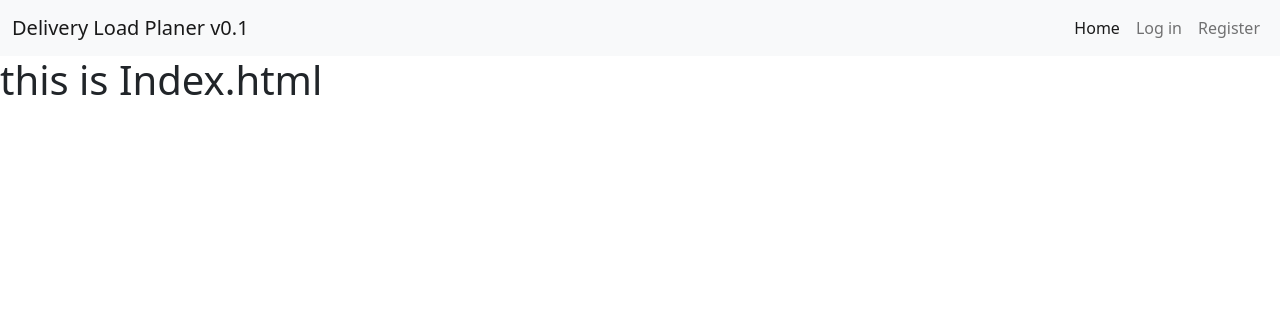
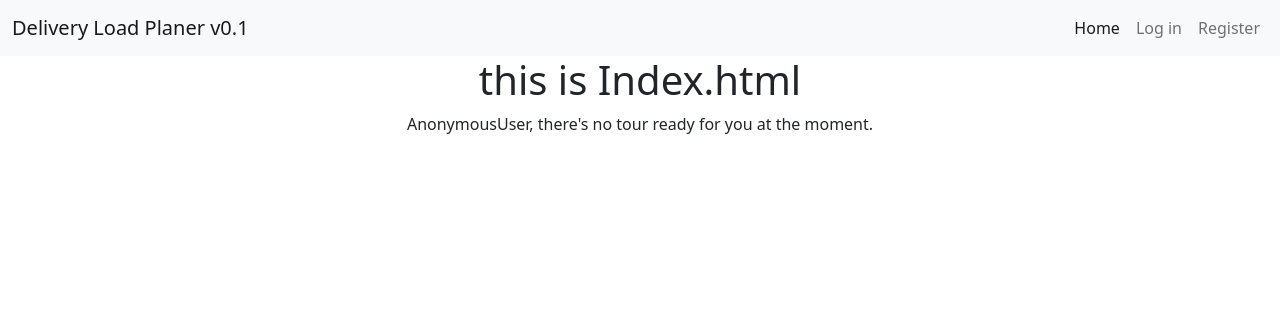
Before and after one commit to Laacis/delivery_load_planer, a Django app: page / in a window 1280 px wide. Shown: the top 316 px of the page. Run offline with Django 4.2, Linux system fonts and the light colour scheme.

Commit message:
index will display toour for a driver, if tour is ready

```diff
--- a/load_planer/templates/load_planer/index.html
+++ b/load_planer/templates/load_planer/index.html
@@ -2,5 +2,18 @@
 {% load static %}
 
 {% block body %}
-    <h1> this is Index.html</h1>
+
+    <div class="container text-center">
+        <h1> this is Index.html</h1>
+        <!-- Stack the columns on mobile by making one full-width and the other half-width -->
+        {% if tours %}
+        {% for tour in tours %}
+        <div class="row" style="background-color: rgb(151, 146, 146);">
+          <div class="col-md-12">Tour ID</div>
+        </div>
+        {% endfor %}
+        {% else %}
+        <p>{{ user }}, there's no tour ready for you at the moment.</p>
+        {% endif %}
+    </div>
 {% endblock %}
--- a/load_planer/views.py
+++ b/load_planer/views.py
@@ -11,7 +11,8 @@ from .models import *
 # Create your views here.
 
 def index(request):
-    return render(request, "load_planer/index.html")
+    tours = []
+    return render(request, "load_planer/index.html", {"tours":tours})
 
 
 def login_view(request):
```
